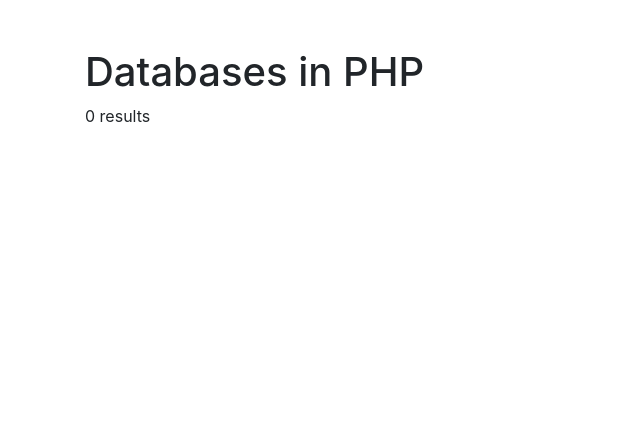
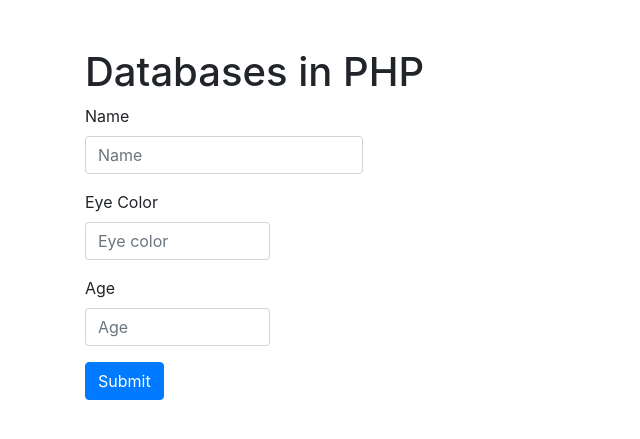
Before and after one commit to 2102-YB-WN-WUX/php-database-basics, a PHP site: page / in a window 1280 px wide. Shown: the top 439 px of the page, without its empty margins (0-640 px from the left). Run offline with PHP 8.4, Linux system fonts and the light colour scheme; data that the repository does not hold is empty.

Commit message:
using a form to add records

```diff
--- a/database_connection.php
+++ b/database_connection.php
@@ -3,7 +3,7 @@
 $hostName = "localhost";
 $userName = "root";
 $userPass = "root";
-$database = "new_database";
+$database = "dudes";
 
 // Connect directly to the database on PHPMyAdmin
 $db = mysqli_connect($hostName, $userName, $userPass, $database) or die(mysqli_error());
@@ -11,12 +11,12 @@ $db = mysqli_connect($hostName, $userName, $userPass, $database) or die(mysqli_e
 // print_r($db);
 
 // Set up our initial table
-$new_table_query = "CREATE TABLE people(
-                    id INT AUTO_INCREMENT,
-                    name VARCHAR(50) NOT NULL,
-                    salary INT NOT NULL,
-                    primary key (id)
-                  )";
+// $new_table_query = "CREATE TABLE people(
+//                     id INT AUTO_INCREMENT,
+//                     name VARCHAR(50) NOT NULL,
+//                     salary INT NOT NULL,
+//                     primary key (id)
+//                   )";
 
 // if (mysqli_query($db,$new_table_query)){
 //   echo "Table created successfully!";
@@ -57,15 +57,15 @@ $new_table_query = "CREATE TABLE people(
 //                 echo "Error creating person: " . mysqli_error($db);
 //               }
 
-$show_all_users_query = "SELECT id, name, salary FROM people";
-  $result = $db->query($show_all_users_query);
-  if ($result->num_rows > 0) {
-    // Output data from each row
-    while($row = $result->fetch_assoc()) {
-      echo '<div>' . $row["name"] . '</div>';
-    }
-  }else{
-    echo "0 results";
-  }
+// $show_all_users_query = "SELECT id, name, salary FROM people";
+//   $result = $db->query($show_all_users_query);
+//   if ($result->num_rows > 0) {
+//     // Output data from each row
+//     while($row = $result->fetch_assoc()) {
+//       echo '<div>Name: ' . $row["name"] . " Salary: " . $row["salary"] .'</div>';
+//     }
+//   }else{
+//     echo "0 results";
+//   }
 
 ?>
--- a/index.php
+++ b/index.php
@@ -15,6 +15,23 @@
         <h1>Databases in PHP</h1>
         <?php include "database_connection.php"; ?>
       </div>
+      <div class="col-12">
+				<form action="action.php" method="post">
+				  <div class="form-group">
+						<label for="NameInput">Name</label>
+				    <input type="text" name="name_input" class="form-control col-3" id="name_input" placeholder="Name">
+				  </div>
+				  <div class="form-group">
+				    <label for="EyeInput">Eye Color</label>
+				    <input type="text" name="eyecolor_input" class="form-control col-2" id="eyecolor_input" placeholder="Eye color">
+				  </div>
+					<div class="form-group">
+				    <label for="AgeInput">Age</label>
+				    <input type="text" name="age_input" class="form-control col-2" id="age_input" placeholder="Age">
+				  </div>
+				  <button type="submit" class="btn btn-primary" id="submit" name="submit">Submit</button>
+				</form>
+			</div>
     </div>
   </div>
 	</body>
```
Also changed, not shown: action.php (added, +38 -0 lines).
